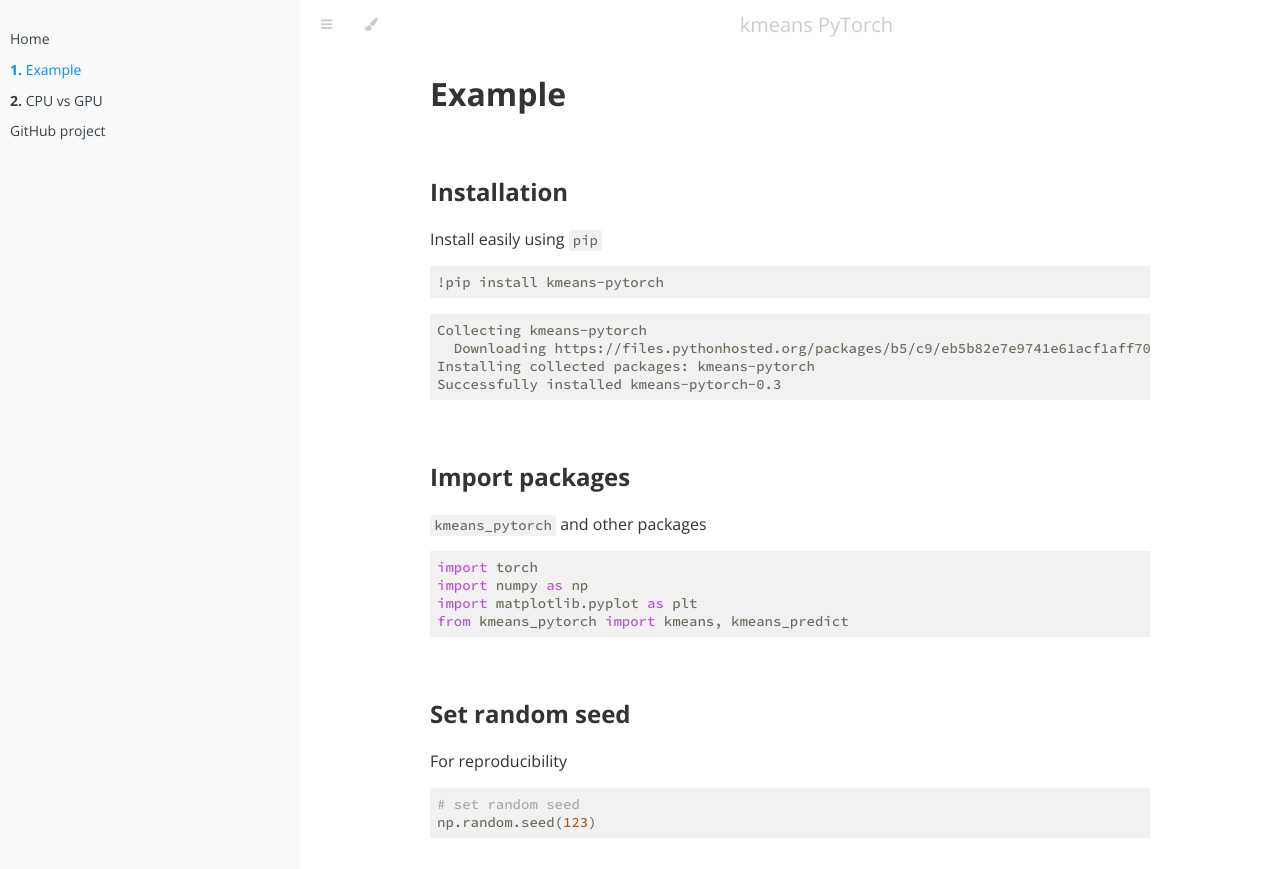
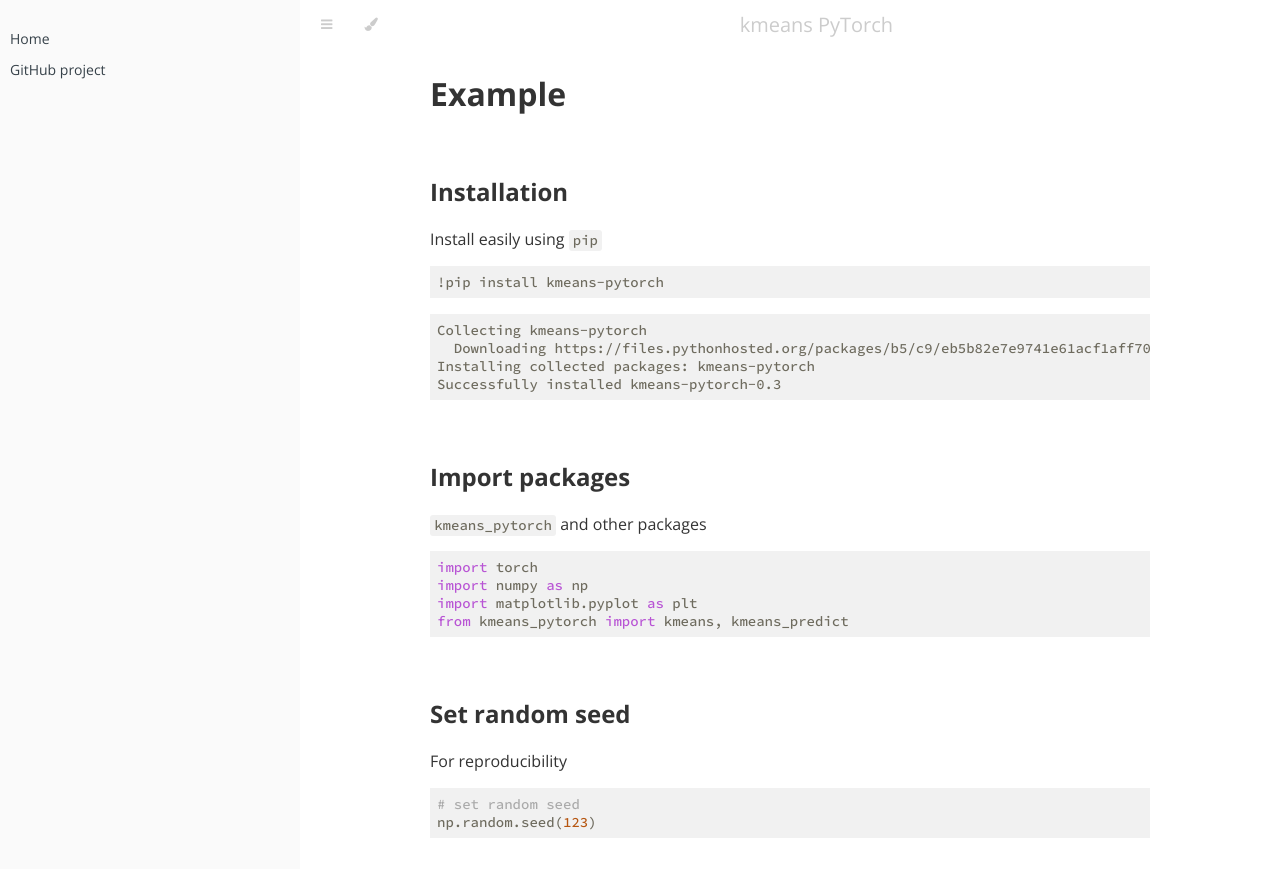
Before and after one commit to subhadarship/kmeans_pytorch, a Jekyll site: the page built from docs/chapters/example/example.md, in a window 1280 px wide and 900 px high. Shown: the top 869 px of the window. Built offline with Jekyll 4.4.1, drawn with Linux system fonts in a browser that asks for light colours; part of the change alters nothing that is shown.

```diff
--- a/docs/_config.yml
+++ b/docs/_config.yml
@@ -30,6 +30,7 @@ kramdown:
 
 # Chapter Configuration (up to a 2 level nested list)
 
-chapters:
+# chapters:
+prologues:
   - path: chapters/example/example.md
   - path: chapters/cpu_vs_gpu/cpu_vs_gpu.md
```
